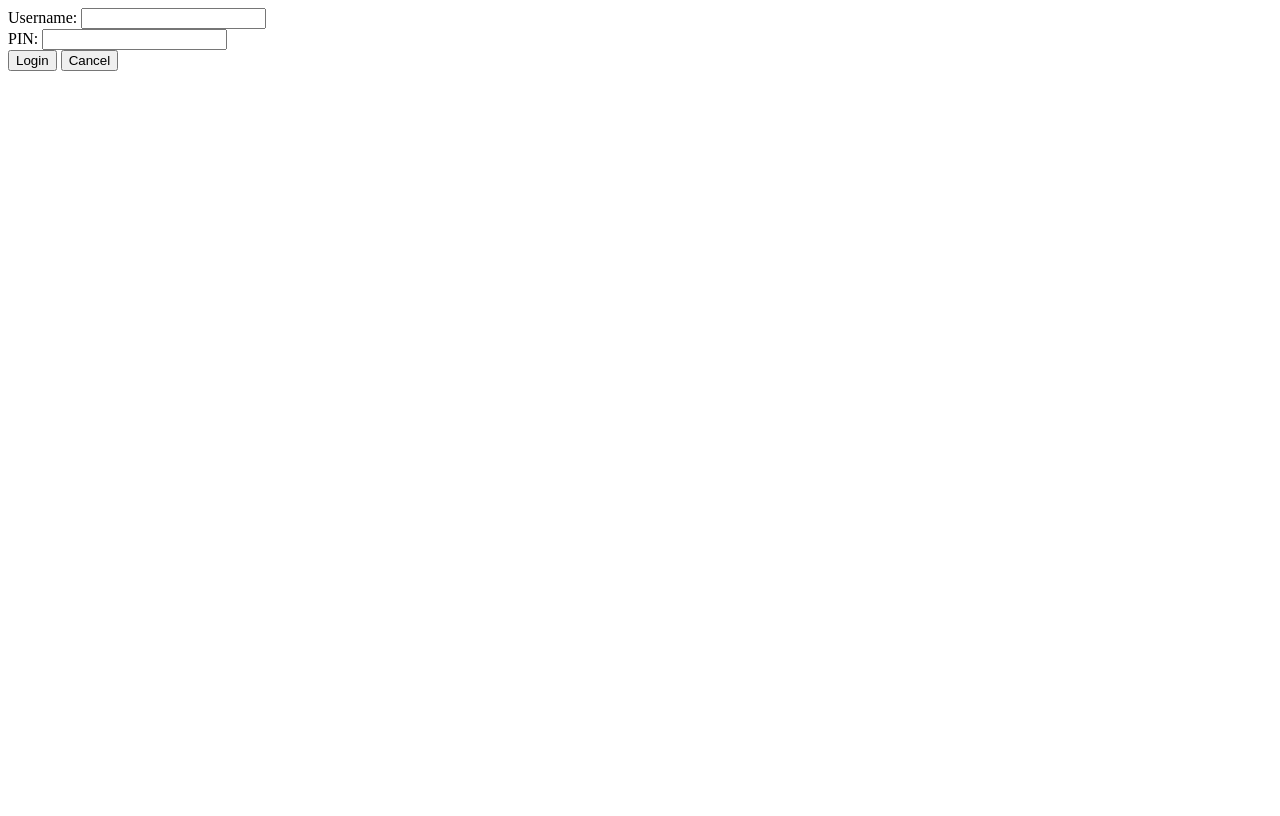
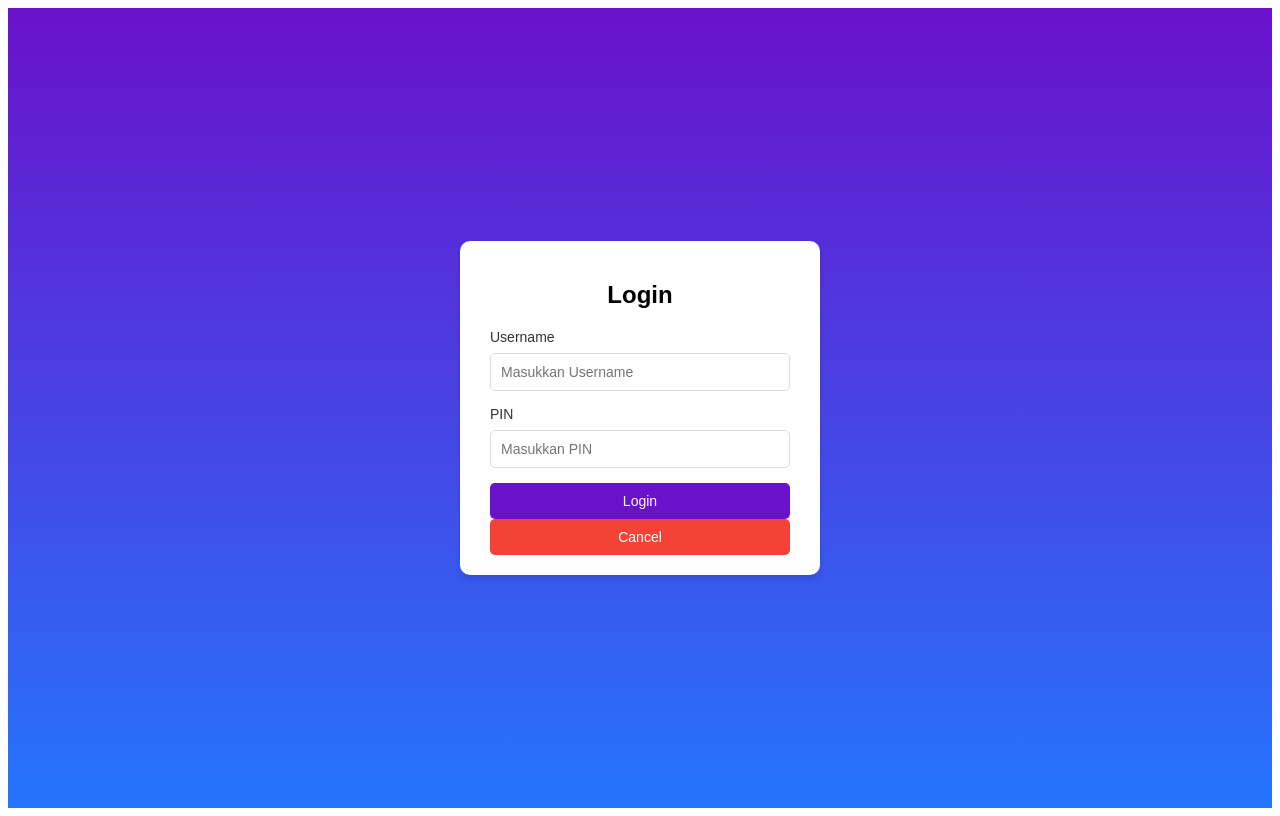
Before and after one commit to Kirami78/Tugas-PBO-9, a plain HTML site: page index.html in a window 1280 px wide. Drawn offline with Linux system fonts and the light colour scheme.

Commit message:
Update index.html

```diff
--- a/index.html
+++ b/index.html
@@ -1,4 +1,67 @@
 <div id="content"> </div>
+
+<style>
+  /* Styling untuk form login */
+  #content {
+    width: 100%;
+    display: flex;
+    justify-content: center;
+    align-items: center;
+    height: 100vh;
+    background: linear-gradient(to bottom, #6a11cb, #2575fc);
+    font-family: Arial, sans-serif;
+  }
+
+  .login-form {
+    background: #fff;
+    padding: 20px 30px;
+    border-radius: 10px;
+    box-shadow: 0 4px 6px rgba(0, 0, 0, 0.1);
+    text-align: center;
+    width: 300px;
+  }
+
+  .login-form label {
+    display: block;
+    font-size: 14px;
+    color: #333;
+    margin-bottom: 8px;
+    text-align: left;
+  }
+
+  .login-form input {
+    width: 100%;
+    padding: 10px;
+    margin-bottom: 15px;
+    border: 1px solid #ddd;
+    border-radius: 5px;
+    font-size: 14px;
+  }
+
+  .login-form button {
+    width: 100%;
+    padding: 10px;
+    font-size: 14px;
+    color: #fff;
+    background: #6a11cb;
+    border: none;
+    border-radius: 5px;
+    cursor: pointer;
+    transition: background 0.3s ease;
+  }
+
+  .login-form button:hover {
+    background: #2575fc;
+  }
+
+  .login-form button.cancel {
+    background: #f44336;
+  }
+
+  .login-form button.cancel:hover {
+    background: #d32f2f;
+  }
+</style>
 
 <script>
   const pbo = {
@@ -12,13 +75,14 @@
     view: {
       signform: function () {
         return `
-          <div>
-            <label>Username:</label>
-            <input type="text" id="username" /><br />
-            <label>PIN:</label>
-            <input type="password" id="pin" /><br />
+          <div class="login-form">
+            <h2>Login</h2>
+            <label for="username">Username</label>
+            <input type="text" id="username" placeholder="Masukkan Username" />
+            <label for="pin">PIN</label>
+            <input type="password" id="pin" placeholder="Masukkan PIN" />
             <button id="login">Login</button>
-            <button id="cancel">Cancel</button>
+            <button id="cancel" class="cancel">Cancel</button>
           </div>
         `;
       },
```
